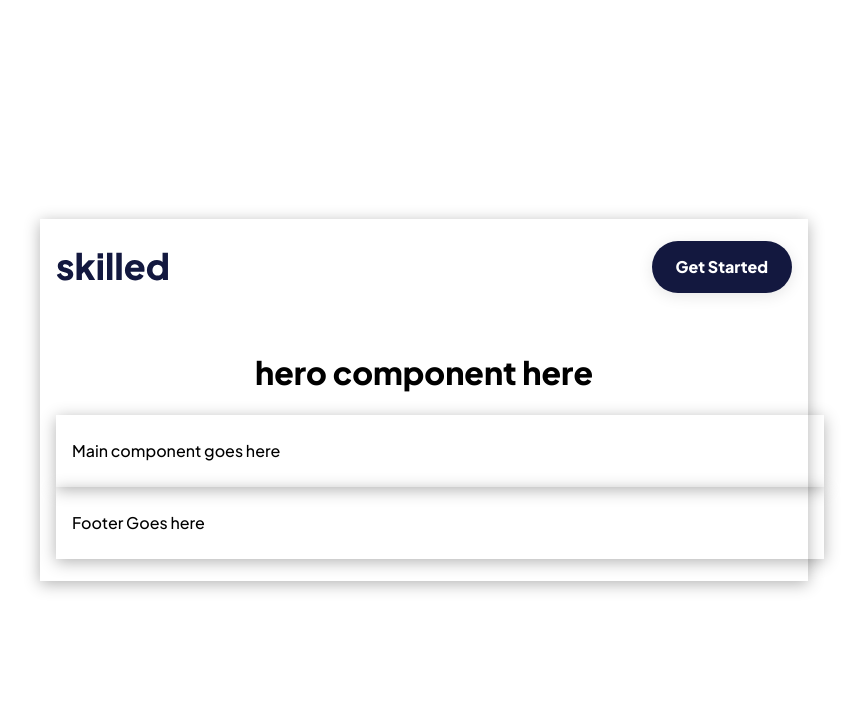
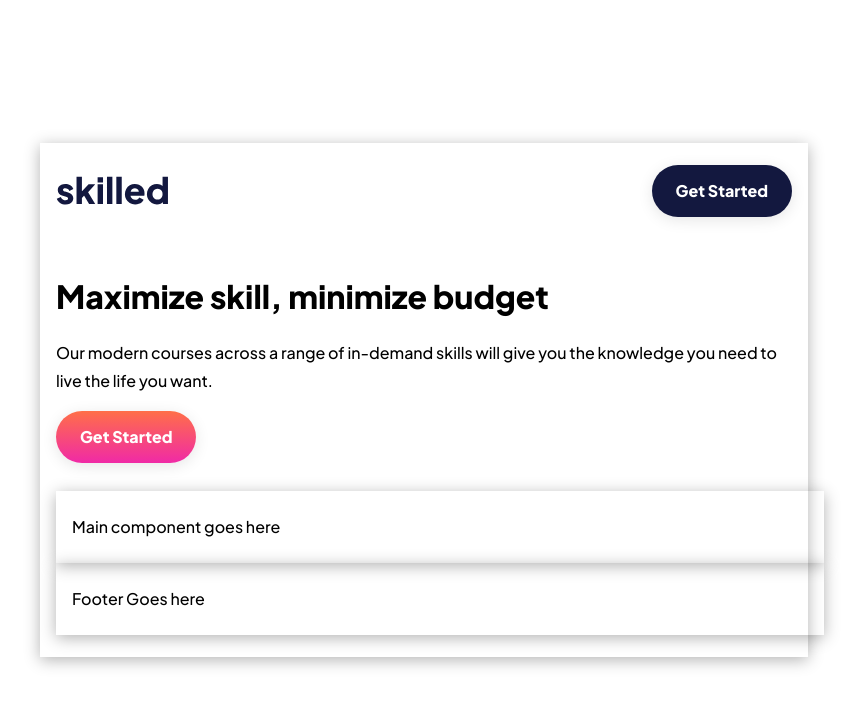
Before and after one commit to Hcmwebs/skilled-e-learning-landing, a React (Create React App) app: page / in a window 1280 px wide. Shown: the top 706 px of the page, without its empty margins (216-1079 px from the left). Built offline with nearby package versions, Linux system fonts and the light colour scheme.

Commit message:
started styling the hero section

```diff
--- a/index.html
+++ b/index.html
@@ -14,10 +14,9 @@
 
   Maximize skill, minimize budget
 
-  Our modern courses across a range of in-demand skills will give you the
-  knowledge you need to live the life you want.
 
-  Get Started
+
+
 
   Check out our most popular courses!
 
--- a/src/Components/Hero.js
+++ b/src/Components/Hero.js
@@ -3,7 +3,17 @@
 const Hero = () => {
 	return (
 		<div className='hero'>
-			<h1>hero component here</h1>
+			<div className='hero-text'>
+				<h1> Maximize skill, minimize budget</h1>
+				<p>
+					Our modern courses across a range of in-demand skills will give you
+					the knowledge you need to live the life you want.
+				</p>
+				<button className='btn btn-hero'> Get Started</button>
+			</div>
+			<div className='hero-img'>
+				<img src='' alt='' className='img' />
+			</div>
 		</div>
 	)
 }
--- a/src/sass/components/_button.scss
+++ b/src/sass/components/_button.scss
@@ -12,29 +12,28 @@
 	border-radius: $border-radius * 2.8;
 	box-shadow: $shadow-light;
 	@include grid(center);
-	transition:$transition;
+	transition: $transition;
 
 	&-nav {
 		background: $dark-bluish-grey;
 
-		&:hover{
+		&:hover {
 			background: $light-bluish-grey;
 		}
 	}
 
 	&-hero {
-		background: gradient-2;
-&:hover{
-	background: $gradient-2-hover;
-}
-
+		background:$gradient-2;
+		&:hover {
+			background: $gradient-2-hover;
+		}
 	}
 
 	&-footer {
 		background: $gradient-3;
 
-		&:hover{
-			background:$gradient-3-hover;
+		&:hover {
+			background: $gradient-3-hover;
 		}
 	}
 }
--- /dev/null
+++ b/src/sass/components/_hero.scss
@@ -0,0 +1,11 @@
+@use '../abstracts' as *;
+
+.hero {
+	@include grid(center);
+	grid-template-columns: 1fr;
+
+	&-text {
+		text-align: center;
+		padding-inline: $padding * 1.6;
+	}
+}
```
